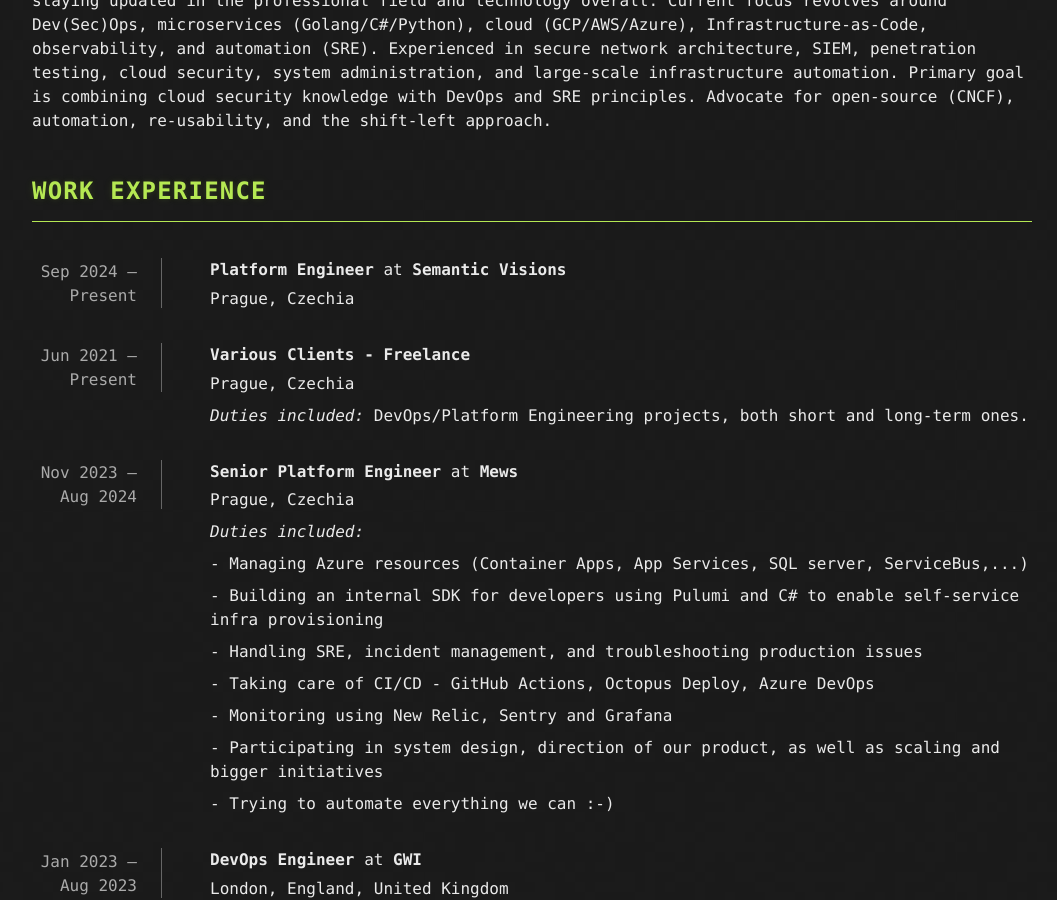
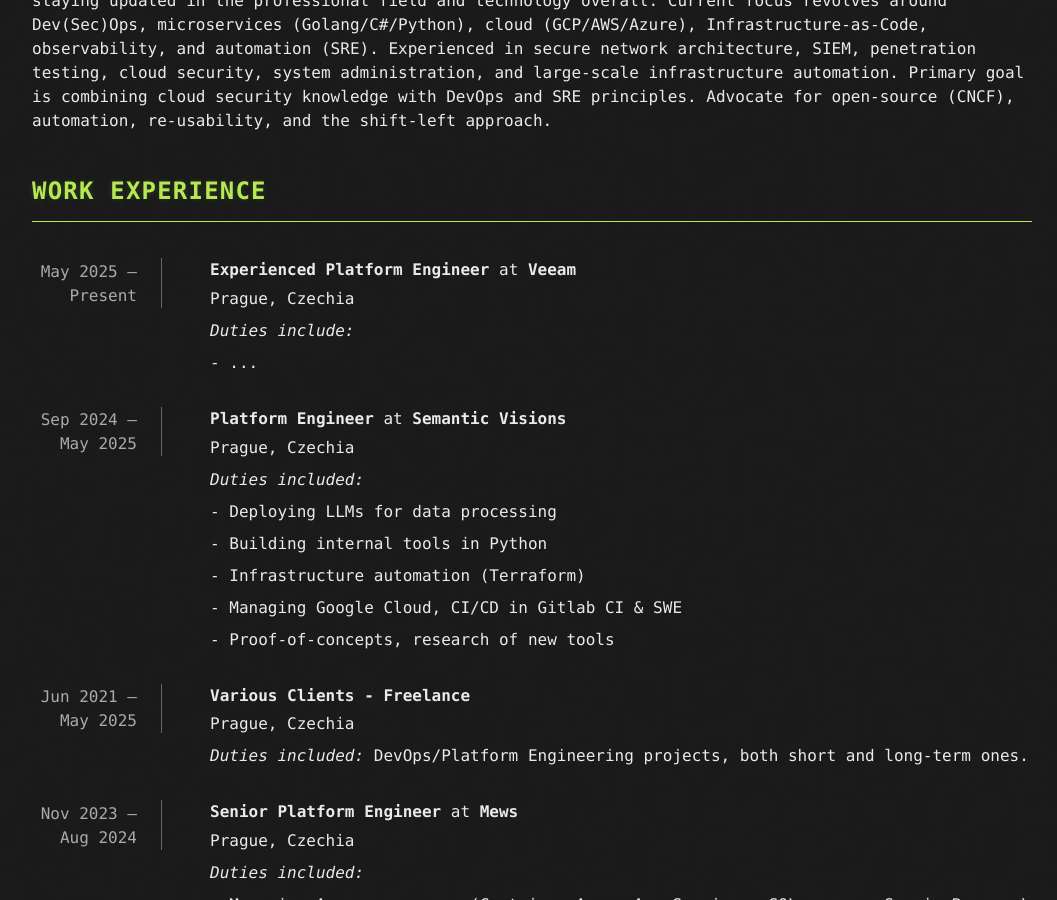
Before and after one commit to kallakata/kallakata.github.io, a Jekyll site: the page built from cv.md, in a window 1280 px wide and 900 px high, scrolled down 553 px. Shown: the whole window, without its empty margins (108-1165 px from the left). Built offline with Jekyll 4.4.1, drawn with Linux system fonts in a browser that asks for light colours.

Commit message:
Update cv.md

```diff
--- a/cv.md
+++ b/cv.md
@@ -28,13 +28,27 @@ redirect_from:
   <h2 class="cv-section-title">Work Experience</h2>
   <div class="cv-grid">
 
-    <div class="cv-grid-left">Sep 2024 – Present</div>
+    <div class="cv-grid-left">May 2025 – Present</div>
+    <div class="cv-grid-right">
+      <strong>Experienced Platform Engineer</strong> at <strong>Veeam</strong>
+      <p>Prague, Czechia</p>
+      <p><em>Duties include:</em></p>
+      <p>- ...</p>
+    </div>
+
+    <div class="cv-grid-left">Sep 2024 – May 2025</div>
     <div class="cv-grid-right">
       <strong>Platform Engineer</strong> at <strong>Semantic Visions</strong>
       <p>Prague, Czechia</p>
+      <p><em>Duties included:</em></p>
+      <p>- Deploying LLMs for data processing</p>
+      <p>- Building internal tools in Python</p>
+      <p>- Infrastructure automation (Terraform)</p>
+      <p>- Managing Google Cloud, CI/CD in Gitlab CI & SWE</p>
+      <p>- Proof-of-concepts, research of new tools</p>
     </div>
 
-    <div class="cv-grid-left">Jun 2021 – Present</div>
+    <div class="cv-grid-left">Jun 2021 – May 2025</div>
     <div class="cv-grid-right">
       <strong>Various Clients - Freelance</strong>
       <p>Prague, Czechia</p>
```
